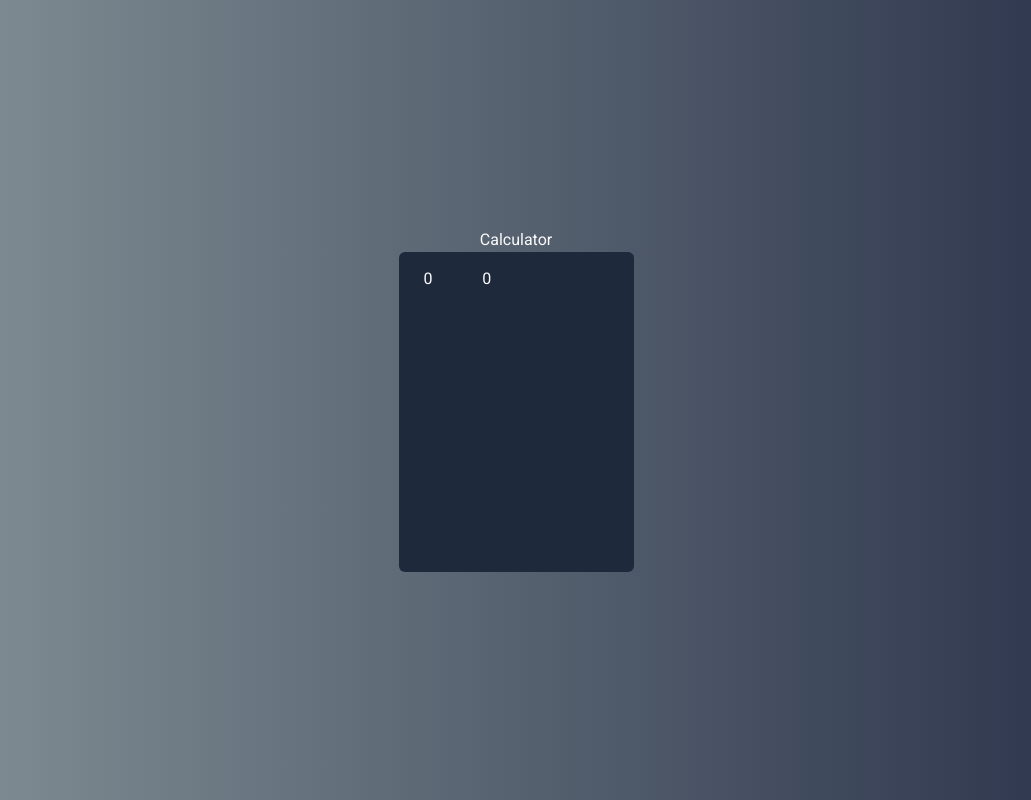
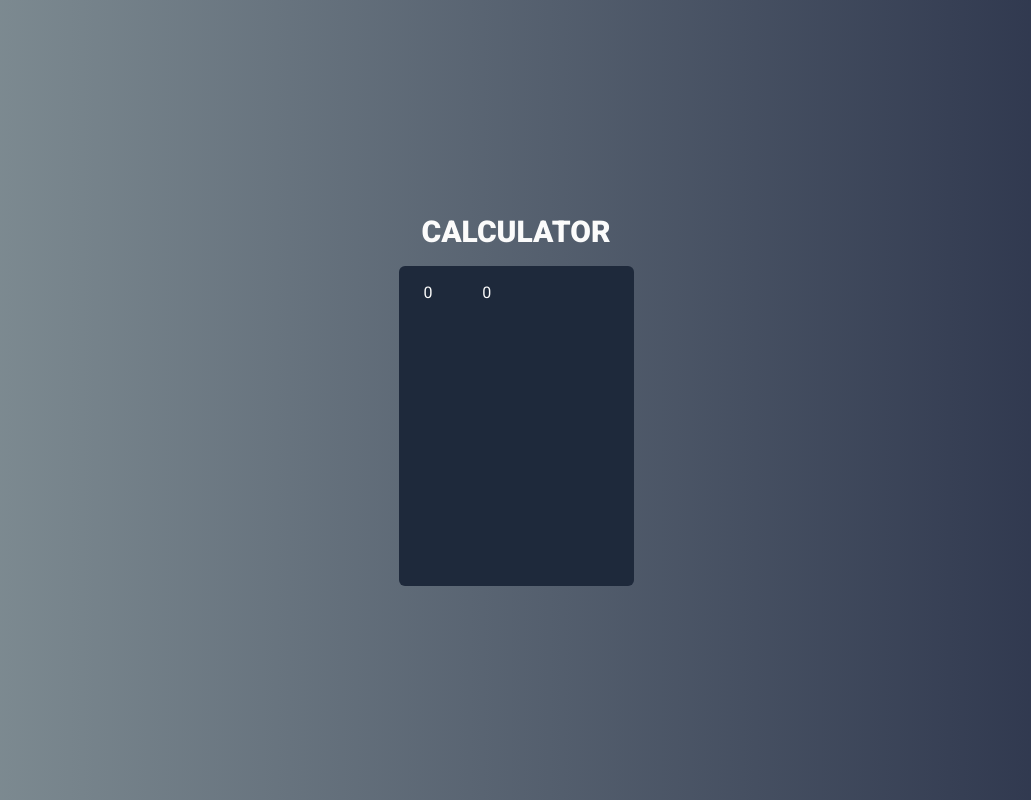
Before and after one commit to igords-goncalves/vuejs-calculator, a Vue app: page / in a window 1280 px wide. Shown: the whole page, without its empty margins (124-1155 px from the left). Built offline with nearby package versions, Linux system fonts and the light colour scheme.

Commit message:
featÇ create a binding title for the component

```diff
--- a/src/App.vue
+++ b/src/App.vue
@@ -1,6 +1,6 @@
 <template>
     <div>
-        <h1>Calculator</h1>
+        <h1 class="text-3xl font-extrabold pb-4">{{ title.toUpperCase() }}</h1>
         <Calculator />
     </div>
 </template>
@@ -12,5 +12,10 @@ export default {
     components: {
         Calculator,
     },
+    data() {
+        return {
+            title: "Calculator",
+        };
+    },
 };
 </script>
```
